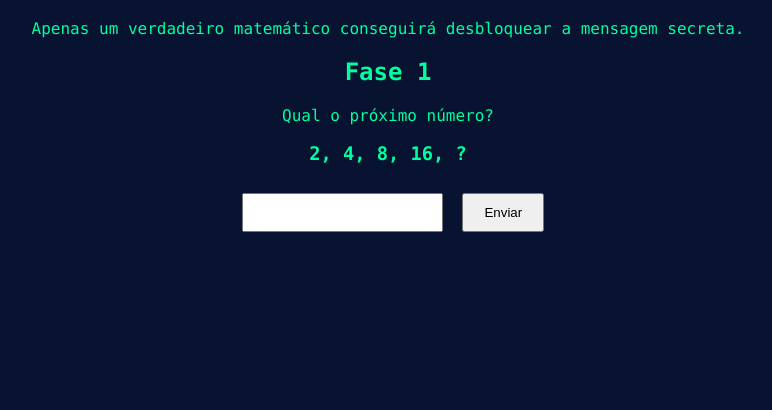
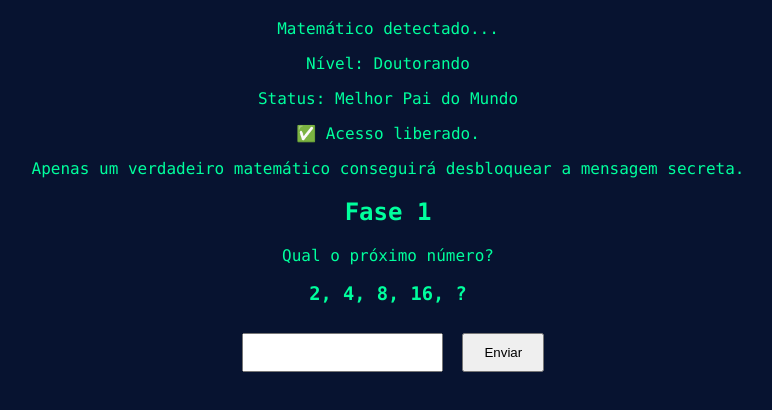
Before and after one commit to caritasmasbx2-lang/Parabens, a plain HTML site: page index.html in a window 1280 px wide. Shown: the part 110-520 px from the top of the page, without its empty margins (252-1024 px from the left). Drawn offline with nearby package versions, Linux system fonts and the light colour scheme.

Commit message:
Update index.html

```diff
--- a/index.html
+++ b/index.html
@@ -12,6 +12,13 @@
 <div class="container">
 
     <h1>🧠 Missão Secreta</h1>
+
+    <div class="terminal">
+    <p>Matemático detectado...</p>
+    <p>Nível: Doutorando</p>
+    <p>Status: Melhor Pai do Mundo</p>
+    <p>✅ Acesso liberado.</p>
+</div>
 
     <p>
         Apenas um verdadeiro matemático conseguirá
@@ -136,6 +143,7 @@
     </div>
 
 </div>
+    <script src="https://cdn.jsdelivr.net/npm/canvas-confetti@1.9.3/dist/confetti.browser.min.js"></script>
 
 <script src="script.js"></script>
 
```
